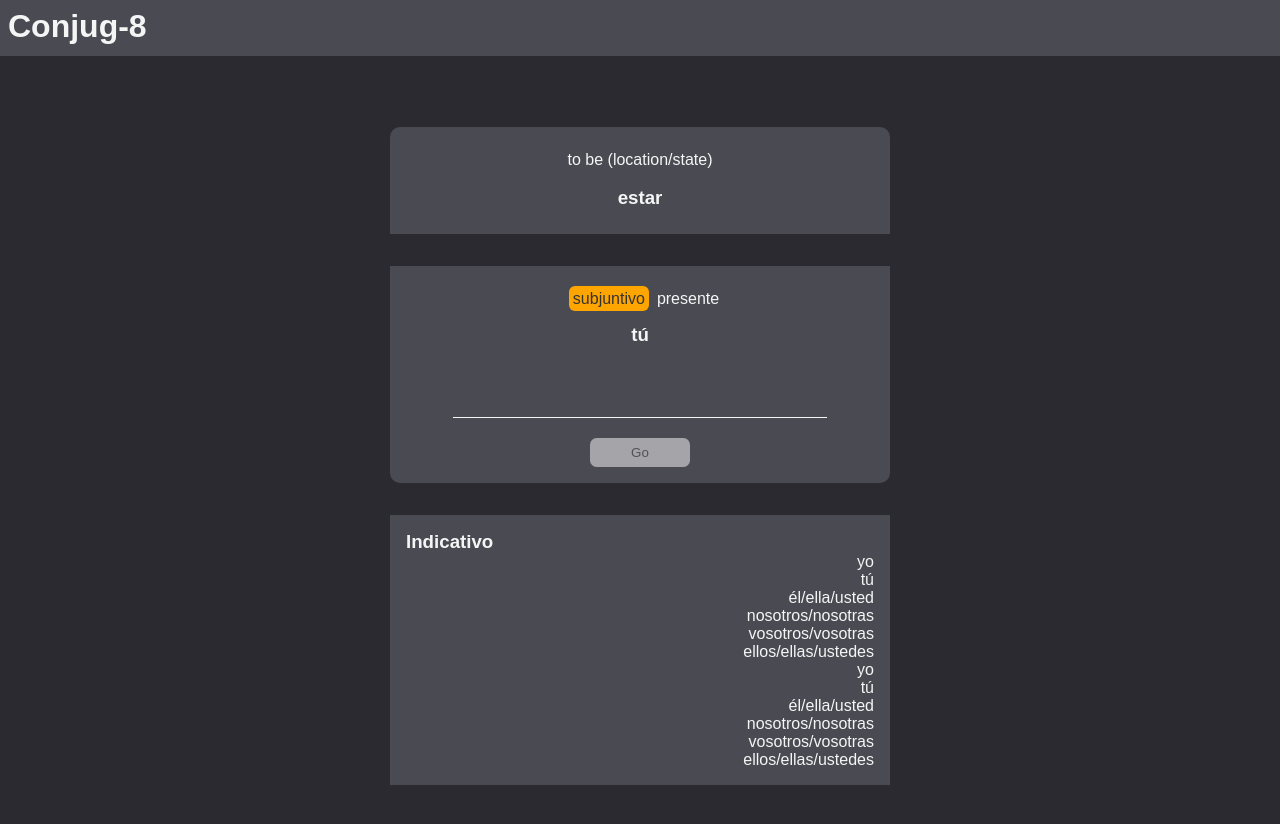
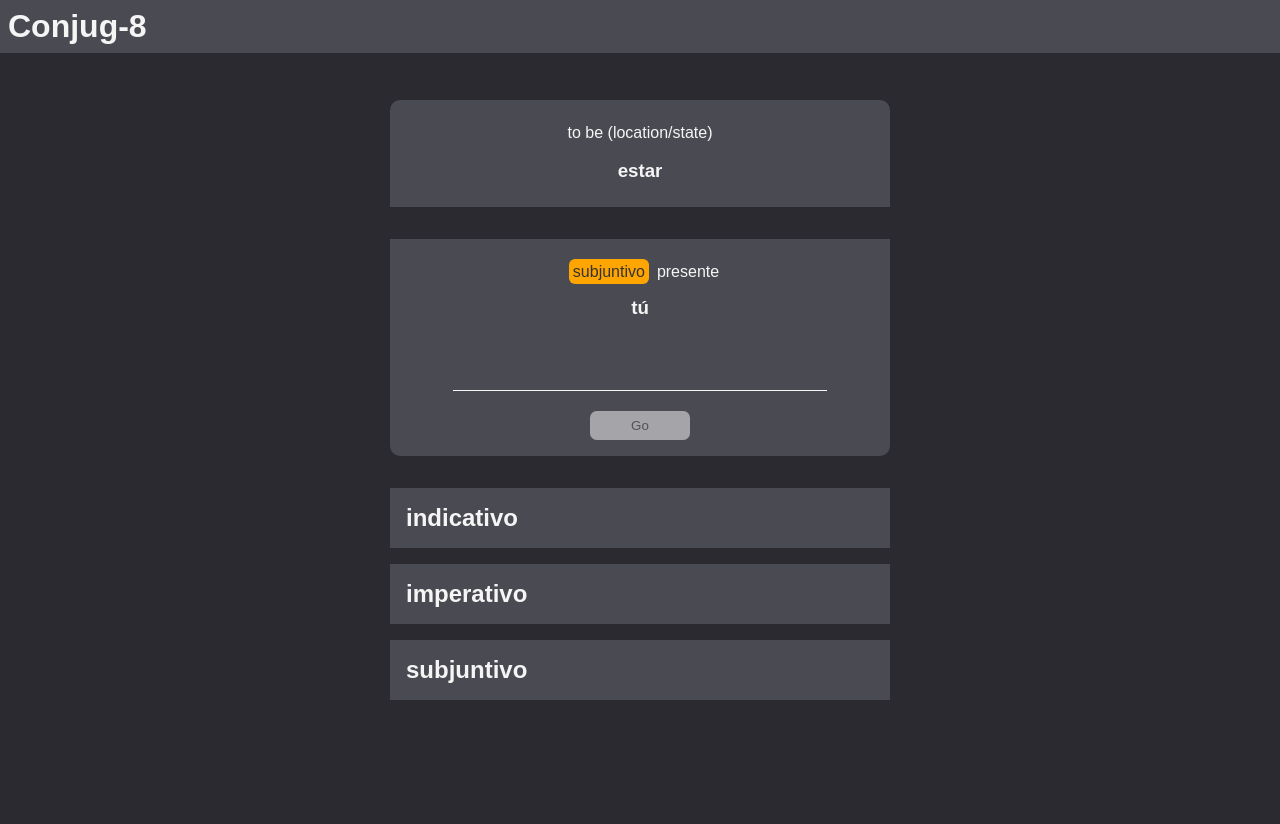
Before and after one commit to BuenVia/conjugar, a React (Create React App) app: page / in a window 1280 px wide. Shown: the top 824 px of the page. After the commit the page ends 800 px from the top, so only its background shows below. Built offline with nearby package versions, Linux system fonts and the light colour scheme.

Commit message:
update to conjugation code

```diff
--- a/src/App.css
+++ b/src/App.css
@@ -12,19 +12,23 @@ body {
 
 .App {
   height: 100vh;
+  display: flex;
+  flex-direction: column;
+  justify-content: center;
+  align-items: center;
 }
 
 header {
-  height: 7%;
+  width: 100%;
   background-color: rgb(74, 74, 82);
   padding: 0.5em;
+  position: absolute;
+  top: 0;
 }
 
 .card-container {
   width: 600px;
-  height: 93%;
-  min-height: 800px;
-  margin: auto;
+  margin: none;
   display: flex;
   flex-direction: column;
   justify-content: center;
@@ -118,4 +122,17 @@ header {
 }
 .list-container .list-form-container {
   padding: 0.5em;
+}
+.list-container .conjugation-list-item {
+  display: flex;
+  flex-direction: row;
+}
+.list-container .conjugation-list-item .box-left {
+  padding: 0 1em;
+  width: 50%;
+  text-align: right;
+}
+.list-container .conjugation-list-item .box-right {
+  padding: 0 1em;
+  width: 50%;
 }/*# sourceMappingURL=App.css.map */
--- a/src/App.scss
+++ b/src/App.scss
@@ -12,19 +12,23 @@ body {
 
 .App {
   height: 100vh;
+  display: flex;
+  flex-direction: column;
+  justify-content: center;
+  align-items: center;
 }
 
 header {
-  height: 7%;
+  width: 100%;
   background-color: rgb(74, 74, 82);
   padding: .5em;
+  position: absolute;
+  top: 0;
 }
 
 .card-container {
   width: 600px;
-  height: 93%;
-  min-height: 800px;
-  margin: auto;
+  margin: none;
   display: flex;
   flex-direction: column;
   justify-content: center;
@@ -120,4 +124,17 @@ header {
   .list-form-container {
     padding: .5em;
   }
+  .conjugation-list-item {
+    display: flex;
+    flex-direction: row;
+    .box-left {
+      padding: 0 1em;
+      width: 50%;
+      text-align: right;
+    }
+    .box-right {
+      padding: 0 1em;
+      width: 50%;
+    }
+  }
 }
--- a/src/App.tsx
+++ b/src/App.tsx
@@ -2,6 +2,7 @@ import React, { useState, useEffect } from 'react';
 import { verbList } from './flashcard.model';
 import './App.css';
 import ConjugateCard from './components/ConjugateCard';
+import VerbList from './components/VerbList';
 
 const App: React.FC = () => {
 
@@ -28,8 +29,8 @@ const App: React.FC = () => {
           translation={verbList[verbIndex].translation}
           verb={verbList[verbIndex].conjugations[conjugationIndex]}
           nextQuestionHandler={nextQuestionHandler}
-          conjugationList={verbList[verbIndex].conjugations}
         />
+        <VerbList conjugationList={verbList[verbIndex].conjugations} />
 
     </div>
   );
--- a/src/components/ConjugateCard.tsx
+++ b/src/components/ConjugateCard.tsx
@@ -3,7 +3,6 @@ import { Verb } from "../flashcard.model";
 
 interface VerbProps {
     verb: Verb
-    conjugationList: Verb[]
     infinitive: string
     translation: string
     nextQuestionHandler: () => void
@@ -54,15 +53,6 @@ const ConjugateCard: React.FC<VerbProps> = (props) => {
         showBtnHandler()
     }, [userAnswer])
 
-    const findAllVerbs = () => {
-        const unique = [...new Set(props.conjugationList.map(verb => verb.mood))]
-        for (let i = 0; i < unique.length; i++) {
-            console.log(props.conjugationList.filter((val) => val.mood === unique[i]))
-        }
-    }
-
-    findAllVerbs()
-
     return (
         <div className="card-container">
 
@@ -85,20 +75,6 @@ const ConjugateCard: React.FC<VerbProps> = (props) => {
                 </form>
             </div>
 
-
-            <div className="list-container">
-                <h3>Indicativo</h3>
-                {props.conjugationList.map(verb => {
-                    if (verb.mood === "indicativo") {
-                        return (
-                            <div>
-                                <p style={{textAlign: 'right'}}>{verb.pronoun}</p>
-                            </div>
-                        )
-                    }
-                })}
-            </div>
-
         </div>
     )
 }
--- /dev/null
+++ b/src/components/ListItem.tsx
@@ -0,0 +1,20 @@
+import { Verb } from "../flashcard.model"
+
+interface VerbListProps {
+    verb: Verb
+}
+
+const ListItem: React.FC<VerbListProps> = (props) => {
+    return (
+        <div className="conjugation-list-item">
+            <div className="box-left">
+                <p>{props.verb.pronoun}</p>
+            </div>
+            <div className="box-right">
+                <p>{props.verb.spanish}</p>
+            </div>
+        </div>
+    )
+}
+
+export default ListItem
--- /dev/null
+++ b/src/components/VerbList.tsx
@@ -0,0 +1,69 @@
+import { useEffect, useState } from "react"
+import { Verb } from "../flashcard.model"
+import ListItem from "./ListItem"
+
+interface VerbListProps {
+    conjugationList: Verb[]
+}
+
+const VerbList: React.FC<VerbListProps> = (props) => {
+
+    const uniqueMoods = [...new Set(props.conjugationList.map(verb => verb.mood))]
+    const uniqueTenses = [...new Set(props.conjugationList.map(verb => verb.tense))]
+    const [zedArr, setZedArr] = useState<any[]>([])
+
+    const showConjugations = () => {
+        for (let i = 0; i < uniqueMoods.length; i++) {
+            const x = props.conjugationList.filter(val => {
+                return val.mood === uniqueMoods[i]
+            })
+            for (let i = 0; i < uniqueTenses.length; i++) {
+                const y = x.filter(val => {
+                    return val.tense === uniqueTenses[i]
+                })
+                if (y.length > 0) {
+                    setZedArr(prevVals => {
+                        return [...prevVals, y]
+                    })
+                }
+            }
+        }
+    }
+
+    useEffect(() => {
+        showConjugations()
+    }, [])
+
+    console.log(zedArr);
+
+
+    return (
+        <div>
+
+            {zedArr.map(z => {
+                        return <p>{z.pronoun}</p>
+                    })}
+
+            {uniqueMoods.map((mood) => {
+            return (
+                <div className="list-container">
+                <h2>{mood}</h2>
+                {props.conjugationList.map(verb => {
+                    return <p></p>
+                    // for (let i = 0; i < uniqueTenses.length; i++) {
+                    //     if (verb.mood === mood && verb.tense === uniqueTenses[i]) {
+                    //         console.log(props.conjugationList.filter(val => val.tense === uniqueTenses[i]));
+
+                    //         return (
+                    //             <ListItem verb={verb}/>
+                    //         )
+                    //     }
+                    // }
+                })}
+            </div>
+            )
+        })}</div>
+    )
+}
+
+export default VerbList
--- a/src/flashcard.model.ts
+++ b/src/flashcard.model.ts
@@ -110,7 +110,6 @@ export const verbList = [
                 pronoun: "usted",
                 spanish: "sea",
                 english: "be",
-
                 mood: "imperativo",
                 tense: "afirmativo",
             },
@@ -118,7 +117,6 @@ export const verbList = [
                 pronoun: "nosotros/nosotras",
                 spanish: "seamos",
                 english: "let's be",
-
                 mood: "imperativo",
                 tense: "afirmativo",
             },
@@ -126,7 +124,6 @@ export const verbList = [
                 pronoun: "ustedes",
                 spanish: "sean",
                 english: "be",
-
                 mood: "imperativo",
                 tense: "afirmativo",
             },
@@ -134,7 +131,6 @@ export const verbList = [
                 pronoun: "yo",
                 spanish: "sea",
                 english: "be",
-
                 mood: "subjuntivo",
                 tense: "presente",
             },
```
Also changed, not shown: 1 other file (tests, documents, lock files or other folders).
